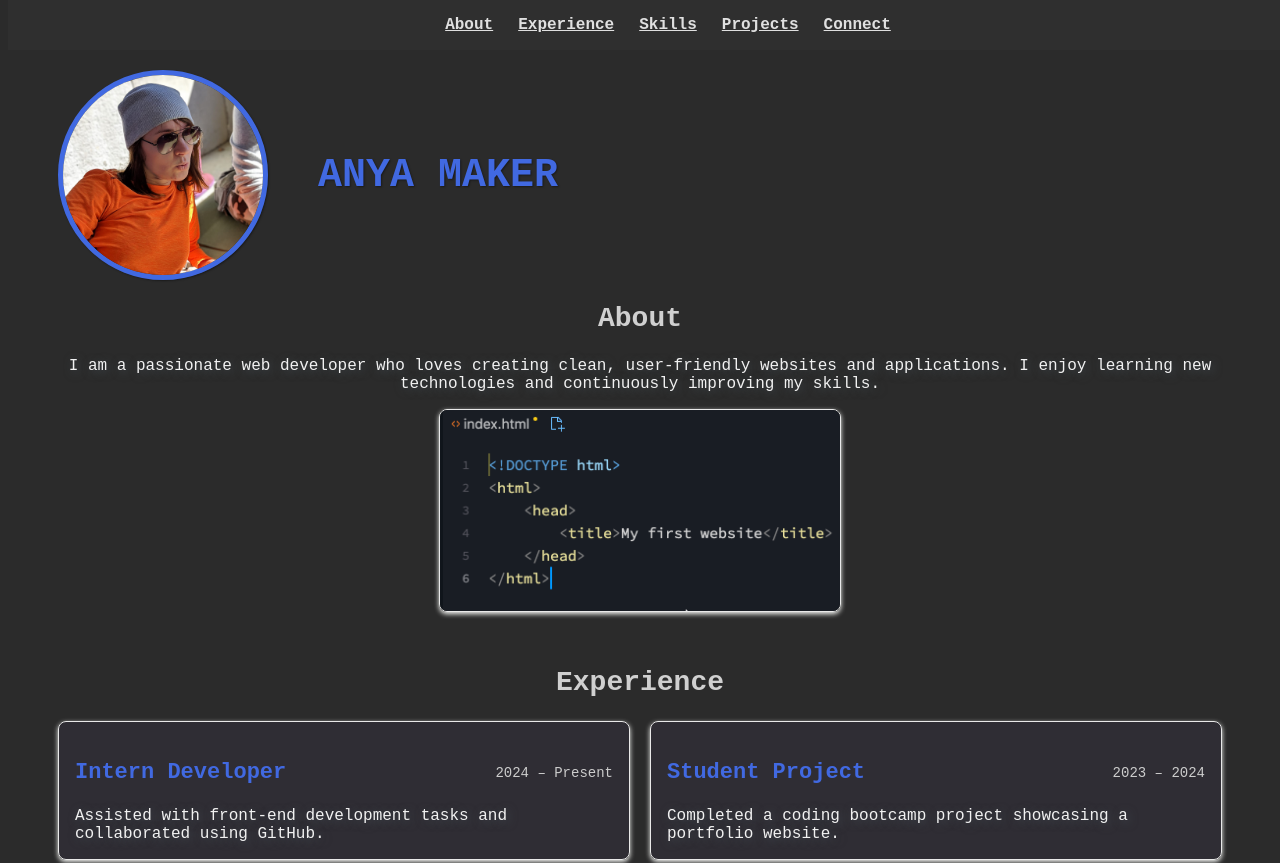
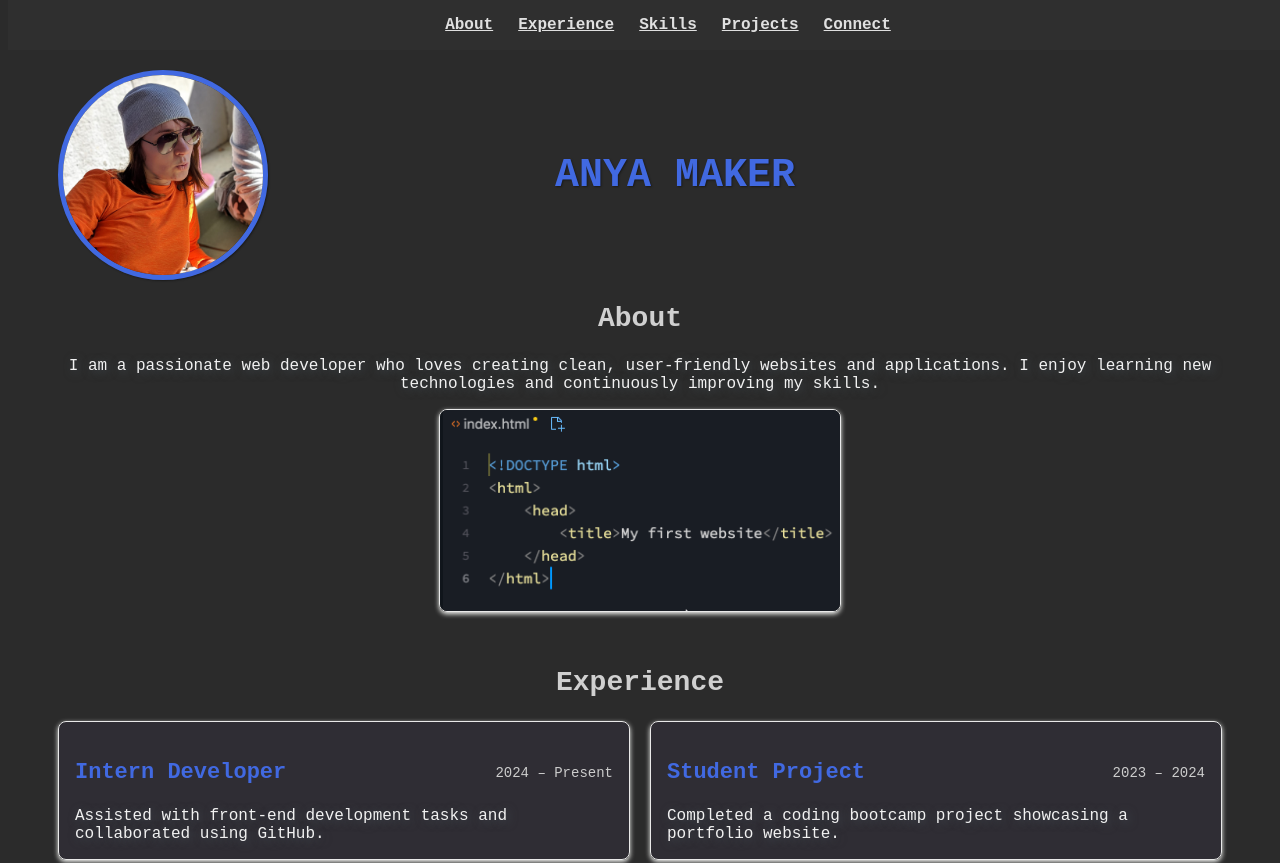
Before and after one commit to Ashanya20/anya-maker-luna, a plain HTML site: page index.html in a window 1280 px wide. Shown: the top 863 px of the page. Drawn offline with Linux system fonts and the light colour scheme.

Commit message:
formatted styles added

```diff
--- a/css/index.css
+++ b/css/index.css
@@ -8,7 +8,7 @@ body {
     margin: 70px 50px 0;
     display: flex;
     align-items: center;
-    gap: 50px;
+    gap: 10px;
 }
 
 h1 {
@@ -17,6 +17,9 @@ h1 {
     color: royalblue;
     text-transform: uppercase;
     text-shadow: 1px 1px 2px rgba(0,0,0,0.4);
+    flex: 1 1 100%;
+    text-align: center;
+    margin-right: 150px;
 }
 
 h2 {
```
